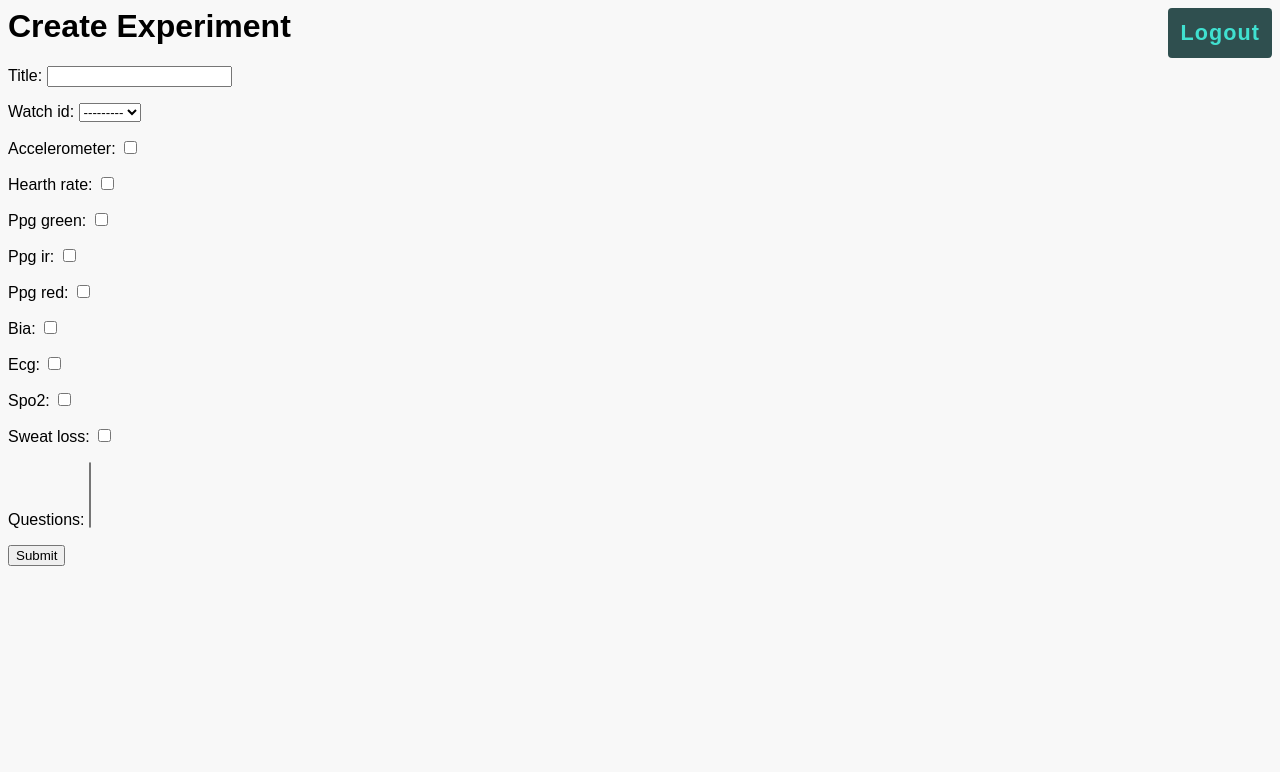
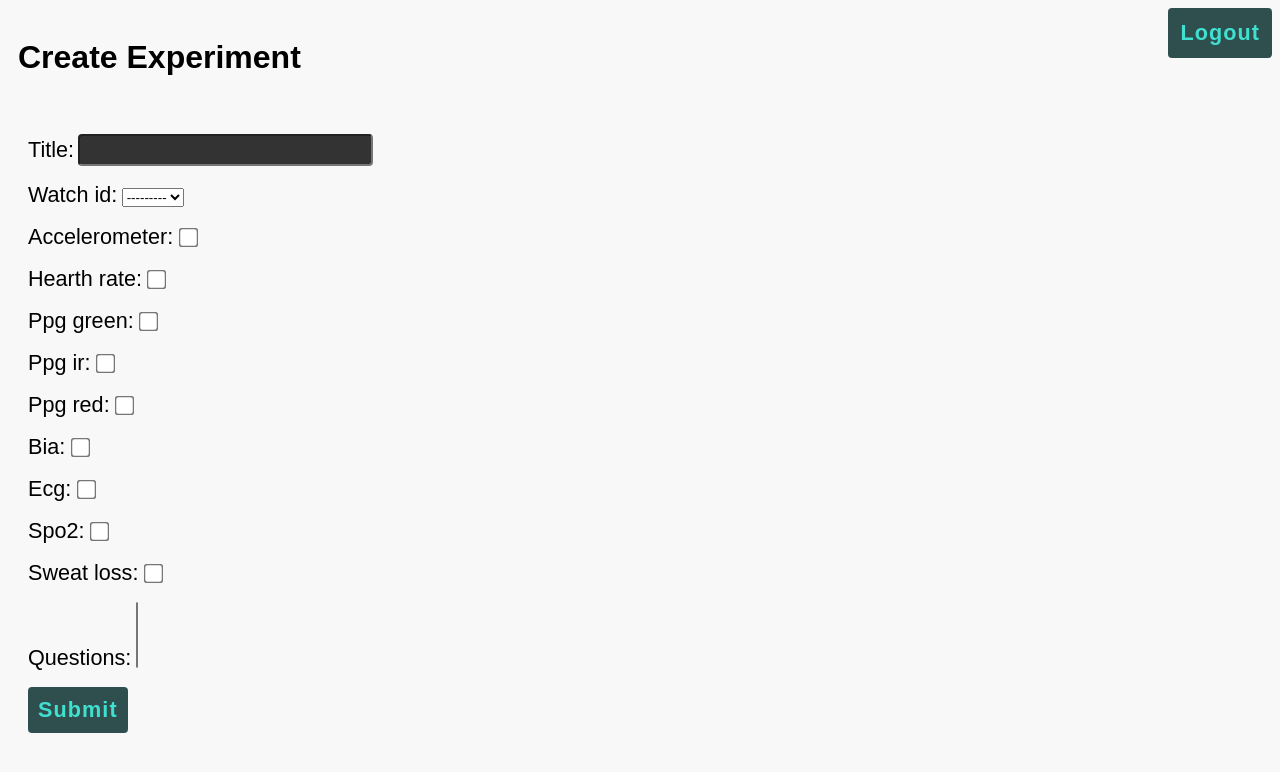
Before and after one commit to Ol86/TSE, a Django app: page /create-experiment/ in a window 1280 px wide. Shown: the top 772 px of the page. Run offline with Django 4.2, Linux system fonts and the light colour scheme; the visitor is signed in with stand-in values (Sample User, id 1); data comes from the database, SQL or seed files in the repository; data that the repository does not hold is empty.

Commit message:
Added styles to "create experiment"

```diff
--- a/Backend/Server/server_backend/base/templates/base/create_experiment.html
+++ b/Backend/Server/server_backend/base/templates/base/create_experiment.html
@@ -7,13 +7,15 @@
 {% endblock %}
 
 {% block content %}
+<div class="createExperiment">
     <h1> Create Experiment</h1>
 
-    <div>
+    <div class="createExperimentForm">
         <form method="POST" action="" >
             {% csrf_token %}
             {{form.as_p}}
             <input type="submit" value="Submit"/>
         </form>
     </div>
+</div>
 {% endblock %}
--- a/Backend/Server/server_backend/static/styles/styles.css
+++ b/Backend/Server/server_backend/static/styles/styles.css
@@ -88,6 +88,46 @@ header>a {
 
 input[type="submit"]:active {
   opacity: 0.6;
+}
+
+.createExperimentForm {
+  display: flex;
+  flex-direction: column;
+  padding: 10px;
+  gap: 10px;
+}
+
+.createExperimentForm>Form>p>input {
+  background: #333;
+  color: white;
+  font-size: 1.35em;
+  border-radius: 4px;
+
+}
+
+.createExperimentForm>Form>p>label {
+    font-size: 1.35em;
+}
+
+.createExperimentForm>Form>p>input[type=checkbox] {
+    transform: scale(1.5);
+    accent-color: #333;
+}
+
+.createExperimentForm>Form>input[type="submit"] {
+  padding: 10px;
+  background: darkslategray;
+  color: turquoise;
+  font-weight: 600;
+  font-size: 1.35em;
+  letter-spacing: 0.05em;
+  cursor: pointer;
+  border-radius: 4px;
+  border: none;
+}
+
+select option {
+  margin: 60px;
 }
 
 
```
